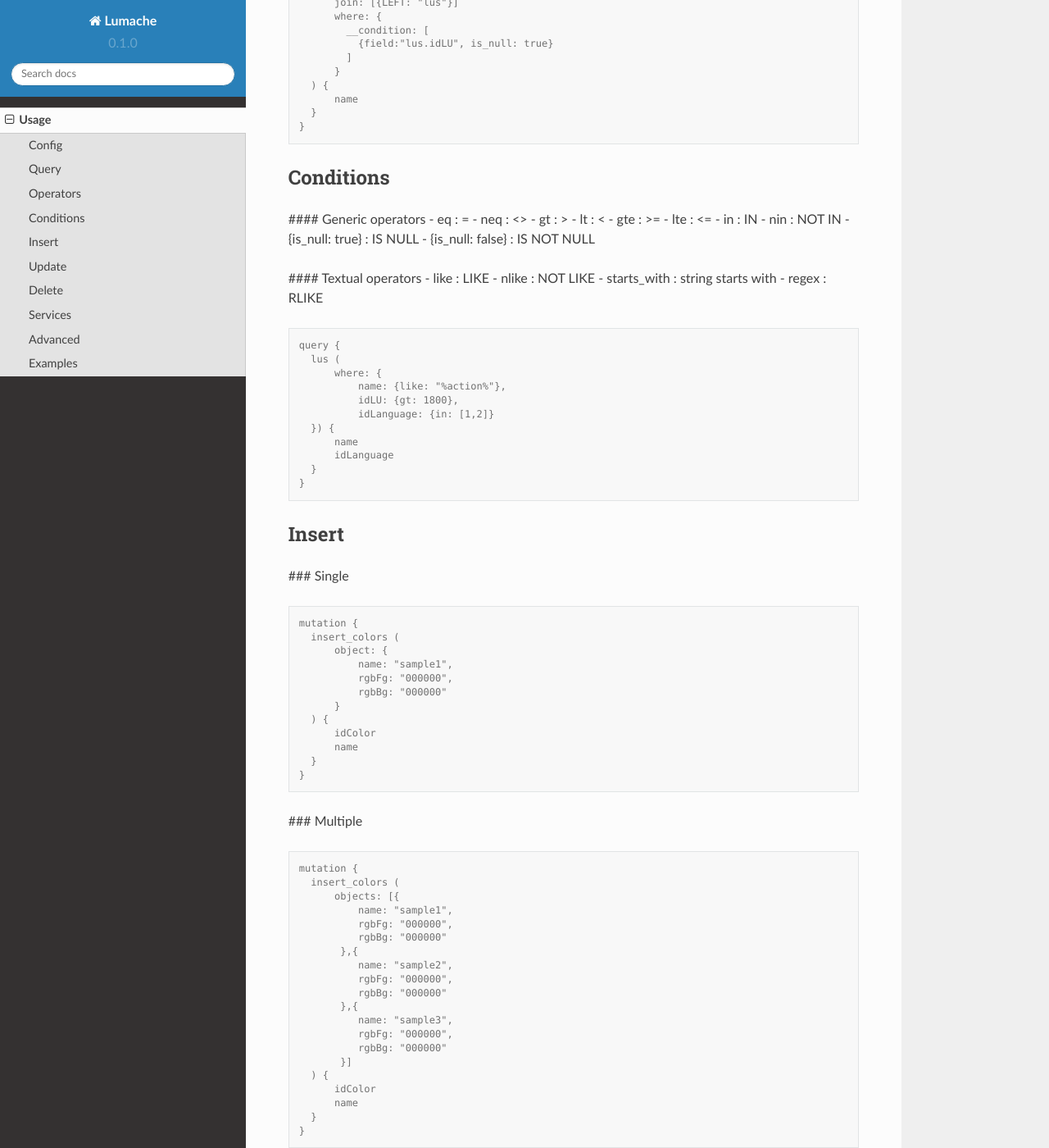
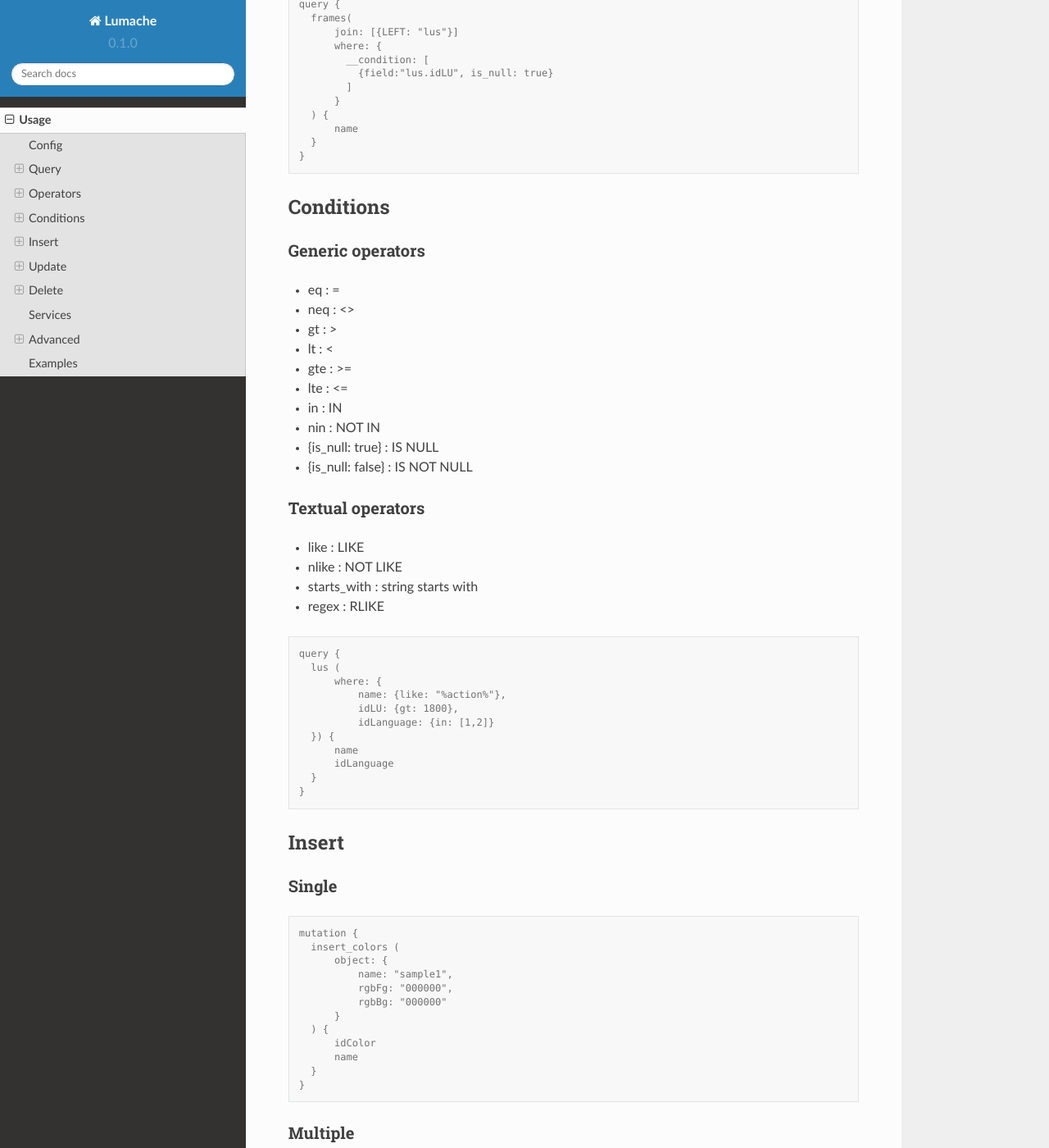
Before and after one commit to elymatos/orkester-graphql-docs, a Sphinx documentation site: the page built from docs/source/usage.rst, in a window 1280 px wide and 1400 px high, scrolled down 2478 px. Shown: the whole window at 82% size. Built offline with Sphinx 7.4.7 and the Read the Docs theme 2.0.0, drawn with Linux system fonts in a browser that asks for light colours; some of the changed text lies outside the part shown.

```diff
--- a/docs/source/usage.rst
+++ b/docs/source/usage.rst
@@ -154,7 +164,9 @@ Operators
 Conditions
 ----------
 
-#### Generic operators
+Generic operators
+^^^^^^^^^^^^^^^^^
+
 - eq : =
 - neq : <>
 - gt : >
@@ -166,12 +178,13 @@ Conditions
 - {is_null: true} : IS NULL
 - {is_null: false} : IS NOT NULL
 
-#### Textual operators
+Textual operators
+^^^^^^^^^^^^^^^^^
+
 - like : LIKE
 - nlike : NOT LIKE
 - starts_with : string starts with
 - regex : RLIKE
-
 
 .. code-block:: console
 
@@ -191,7 +204,8 @@ Conditions
 Insert
 ------
 
-### Single
+Single
+^^^^^^
 
 .. code-block:: console
 
@@ -208,7 +222,8 @@ Insert
     }
   }
 
-### Multiple
+Multiple
+^^^^^^^^
 
 .. code-block:: console
 
@@ -237,7 +252,8 @@ Insert
 Update
 ------
 
-### Object
+Object
+^^^^^^
 
 .. code-block:: console
 
@@ -256,7 +272,8 @@ Update
   }
 
 
-### Multiple
+Multiple
+^^^^^^^^
 
 .. code-block:: console
 
@@ -274,7 +291,8 @@ Update
 Delete
 ------
 
-### Object
+Object
+^^^^^^
 
 delete mutations only accept \"id\" operator
 
@@ -304,7 +322,8 @@ name: service_folder_class_method([parameters])
 Advanced
 --------
 
-### Subquery - Query
+Subquery - Query
+^^^^^^^^^^^^^^^^
 
 .. code-block:: console
 
@@ -326,7 +345,8 @@ Advanced
   }
 
 
-### Fragment
+Fragment
+^^^^^^^^
 
 .. code-block:: console
 
@@ -344,11 +364,10 @@ Advanced
 Examples
 --------
 
-
 .. code-block:: console
 
   query listDocuments($corpus: String, $document: String, $ids: Array, $idLanguage: Int) {
-  documents (
+    documents (
       order_by: [
          {asc: "corpusName"}
          {asc: "name"}
@@ -362,52 +381,52 @@ Examples
             {field:"corpus.idLanguage" starts_with:$idLanguage}
          ]
       }
-  ){
+    ){
       idDocument
       name
       idCorpus
       corpusName(field:"corpus.name")
-   }
+    }
   }
 
 
 .. code-block:: console
 
   query total {
-  imagemm (
-    database: "charon"
-    offset: 0
-    limit: 0
-  ){
-    idImageMM
-  }
- __total (query: "imagemm")
+    imagemm (
+      database: "charon"
+      offset: 0
+      limit: 0
+    ){
+      idImageMM
+    }
+    __total (query: "imagemm")
   }
 
 .. code-block:: console
 
   query listAll ($offset:Int $limit:Int) {
-  objectmm (
-    database: "charon"
-    order_by: [
-      {asc: "idObjectMM"}
-    ]
-    offset: $offset
-    limit: $limit
-  ){
-    idObjectMM
-    name
-    startFrame
-    endFrame
-    startTime
-    endTime
-    status
-    origin
-    idDocumentMM
-    idFrameElement
-    idFlickr30k
-    idImageMM
-    idLemma
-    idLU
+    objectmm (
+      database: "charon"
+      order_by: [
+        {asc: "idObjectMM"}
+      ]
+      offset: $offset
+      limit: $limit
+    ){
+      idObjectMM
+      name
+      startFrame
+      endFrame
+      startTime
+      endTime
+      status
+      origin
+      idDocumentMM
+      idFrameElement
+      idFlickr30k
+      idImageMM
+      idLemma
+      idLU
+    }
   }
-  }
```
Also changed, not shown: other parts of docs/source/usage.rst (+25 -15 lines).
